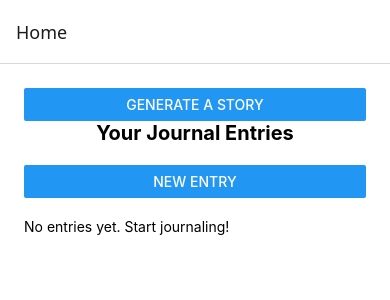
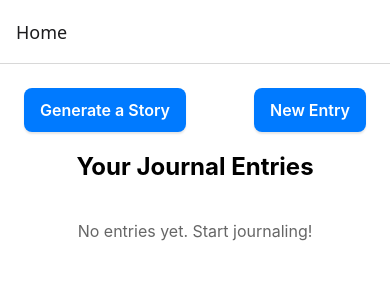
Before and after one commit to ahalajian/stutter_journal, a React Native app: screen /Home in a window 390 px wide. Shown: the top 300 px of the page. Built offline with nearby package versions, Linux system fonts and the light colour scheme.

Commit message:
added button component

```diff
--- /dev/null
+++ b/components/CustomButton.js
@@ -0,0 +1,61 @@
+import React from 'react';
+import { TouchableOpacity, Text, StyleSheet } from 'react-native';
+
+export const CustomButton = ({
+  onPress,
+  title,
+  variant = 'primary', // primary, secondary, danger
+  size = 'normal', // normal, small
+}) => {
+  return (
+    <TouchableOpacity
+      onPress={onPress}
+      style={[styles.button, styles[variant], styles[size]]}
+    >
+      <Text style={[styles.text, styles[`${variant}Text`]]}>{title}</Text>
+    </TouchableOpacity>
+  );
+};
+
+const styles = StyleSheet.create({
+  button: {
+    borderRadius: 8,
+    paddingVertical: 12,
+    paddingHorizontal: 16,
+    alignItems: 'center',
+    justifyContent: 'center',
+    elevation: 2,
+    shadowColor: '#000',
+    shadowOffset: { width: 0, height: 2 },
+    shadowOpacity: 0.1,
+    shadowRadius: 2,
+  },
+  primary: {
+    backgroundColor: '#007AFF',
+  },
+  secondary: {
+    backgroundColor: '#ffffff',
+    borderWidth: 1,
+    borderColor: '#007AFF',
+  },
+  danger: {
+    backgroundColor: '#FF3B30',
+  },
+  small: {
+    paddingVertical: 8,
+    paddingHorizontal: 12,
+  },
+  text: {
+    fontSize: 16,
+    fontWeight: '600',
+  },
+  primaryText: {
+    color: '#ffffff',
+  },
+  secondaryText: {
+    color: '#007AFF',
+  },
+  dangerText: {
+    color: '#ffffff',
+  },
+});
--- a/screens/EntryScreen.js
+++ b/screens/EntryScreen.js
@@ -16,6 +16,7 @@ import AsyncStorage from '@react-native-async-storage/async-storage';
 import uuid from 'react-native-uuid';
 import { useEffect } from 'react';
 import { styles } from '../styles/EntryScreen.styles';
+import { CustomButton } from '../components/CustomButton';
 
 export default function EntryScreen({ route, navigation }) {
   const { entryId } = route.params || {};
@@ -124,7 +125,12 @@ export default function EntryScreen({ route, navigation }) {
               value={newStuckWord}
               onChangeText={setNewStuckWord}
             />
-            <Button title="Add Word" onPress={handleAddStuckWord} />
+            <CustomButton
+              title="Add Word"
+              onPress={handleAddStuckWord}
+              variant="primary"
+              size="small"
+            />
           </View>
 
           {stuckWordsList.length > 0 && (
@@ -140,7 +146,12 @@ export default function EntryScreen({ route, navigation }) {
             </View>
           )}
 
-          <Button title="Save Entry" onPress={handleSave} />
+          <CustomButton
+            title="Save Entry"
+            onPress={handleSave}
+            variant="primary"
+            size="normal"
+          />
         </ScrollView>
       </TouchableWithoutFeedback>
     </KeyboardAvoidingView>
--- a/screens/GeneratorScreen.js
+++ b/screens/GeneratorScreen.js
@@ -10,6 +10,7 @@ import {
 } from 'react-native';
 import { Picker } from '@react-native-picker/picker';
 import { styles } from '../styles/GeneratorScreen.styles';
+import { CustomButton } from '../components/CustomButton';
 
 export default function GeneratorScreen() {
   const [newWord, setNewWord] = useState('');
@@ -65,7 +66,12 @@ export default function GeneratorScreen() {
           value={newWord}
           onChangeText={setNewWord}
         />
-        <Button title="Add Word" onPress={handleAddWord} />
+        <CustomButton
+          title="Add Word"
+          onPress={handleAddWord}
+          variant="primary"
+          size="small"
+        />
       </View>
 
       {wordsList.length > 0 && (
@@ -94,7 +100,12 @@ export default function GeneratorScreen() {
         <Picker.Item label="Serious" value="serious" />
       </Picker>
 
-      <Button title="Generate Story" onPress={generateStory} />
+      <CustomButton
+        title="Generate Story"
+        onPress={generateStory}
+        variant="primary"
+        size="normal"
+      />
 
       {loading && <ActivityIndicator style={{ marginTop: 20 }} size="large" />}
 
--- a/screens/HomeScreen.js
+++ b/screens/HomeScreen.js
@@ -9,6 +9,7 @@ import {
 } from 'react-native';
 import AsyncStorage from '@react-native-async-storage/async-storage';
 import { styles } from '../styles/HomeScreen.styles';
+import { CustomButton } from '../components/CustomButton';
 
 export default function HomeScreen({ navigation }) {
   const [entries, setEntries] = useState([]);
@@ -57,18 +58,23 @@ export default function HomeScreen({ navigation }) {
 
   return (
     <ScrollView contentContainerStyle={styles.container}>
-      <Button
-        title="Generate a Story"
-        onPress={() => navigation.navigate('Generator')}
-      />
+      <View style={styles.headerButtons}>
+        <CustomButton
+          title="Generate a Story"
+          onPress={() => navigation.navigate('Generator')}
+          variant="primary"
+        />
+        <CustomButton
+          title="New Entry"
+          onPress={() => navigation.navigate('New Entry')}
+          variant="primary"
+        />
+      </View>
+
       <Text style={styles.heading}>Your Journal Entries</Text>
-      <Button
-        title="New Entry"
-        onPress={() => navigation.navigate('New Entry')}
-      />
 
       {entries.length === 0 && (
-        <Text style={{ marginTop: 20 }}>No entries yet. Start journaling!</Text>
+        <Text style={styles.emptyText}>No entries yet. Start journaling!</Text>
       )}
 
       {entries.map((entry) => (
@@ -79,7 +85,7 @@ export default function HomeScreen({ navigation }) {
           {entry.stuckWords && entry.stuckWords.length > 0 ? (
             <>
               <Text style={styles.entryLabel}>Stuck Words:</Text>
-              <View style={{ flexDirection: 'row', flexWrap: 'wrap' }}>
+              <View style={styles.wordsContainer}>
                 {entry.stuckWords.map((word, i) => (
                   <View key={i} style={styles.wordBubble}>
                     <Text>{word}</Text>
@@ -91,17 +97,19 @@ export default function HomeScreen({ navigation }) {
             <Text style={styles.entryLabel}>Stuck Words: None</Text>
           )}
           <View style={styles.buttonRow}>
-            <Button
+            <CustomButton
               title="Edit"
               onPress={() =>
                 navigation.navigate('New Entry', { entryId: entry.id })
               }
+              variant="secondary"
+              size="small"
             />
-            <View style={{ width: 10 }} />
-            <Button
+            <CustomButton
               title="Delete"
-              color="red"
               onPress={() => confirmDelete(entry.id)}
+              variant="danger"
+              size="small"
             />
           </View>
         </View>
--- a/styles/HomeScreen.styles.js
+++ b/styles/HomeScreen.styles.js
@@ -3,29 +3,55 @@ import { globalStyles } from './global.styles';
 
 export const styles = {
   ...globalStyles,
+  container: {
+    flexGrow: 1,
+    padding: 24,
+    paddingBottom: 40,
+    backgroundColor: '#ffffff',
+  },
+  headerButtons: {
+    flexDirection: 'row',
+    justifyContent: 'space-between',
+    marginBottom: 20,
+  },
   heading: {
-    ...globalStyles.heading,
+    fontSize: 24,
+    fontWeight: 'bold',
+    marginBottom: 20,
     textAlign: 'center',
   },
   entryBox: {
-    backgroundColor: '#f2f2f2',
-    borderRadius: 8,
-    padding: 12,
+    backgroundColor: '#f8f9fa',
+    borderRadius: 12,
+    padding: 16,
     marginBottom: 16,
+    borderWidth: 1,
+    borderColor: '#e9ecef',
   },
   entryDate: {
     fontSize: 12,
     color: '#666',
-    marginBottom: 6,
+    marginBottom: 8,
   },
   entryLabel: {
     fontWeight: 'bold',
     marginTop: 8,
     marginBottom: 4,
   },
+  wordsContainer: {
+    flexDirection: 'row',
+    flexWrap: 'wrap',
+    marginTop: 4,
+  },
   buttonRow: {
     flexDirection: 'row',
     marginTop: 12,
-    justifyContent: 'flex-start',
+    gap: 8,
+  },
+  emptyText: {
+    textAlign: 'center',
+    color: '#666',
+    marginTop: 20,
+    fontSize: 16,
   },
 };
```
